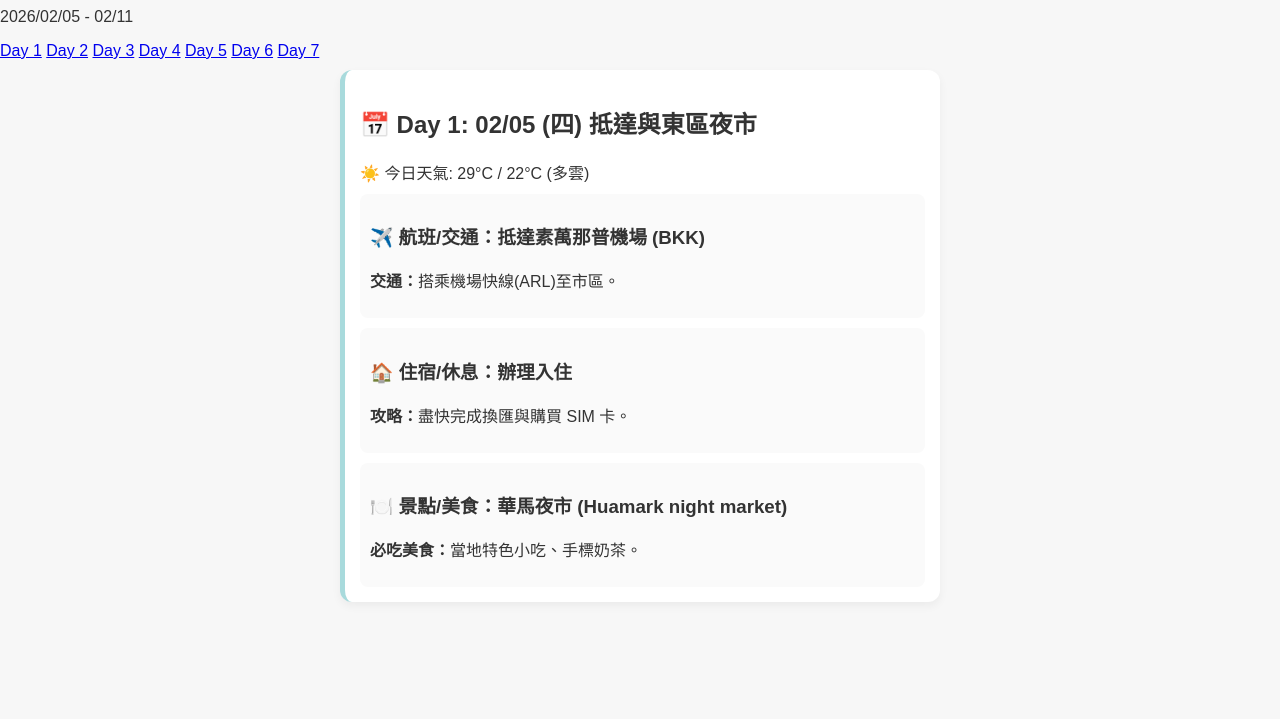
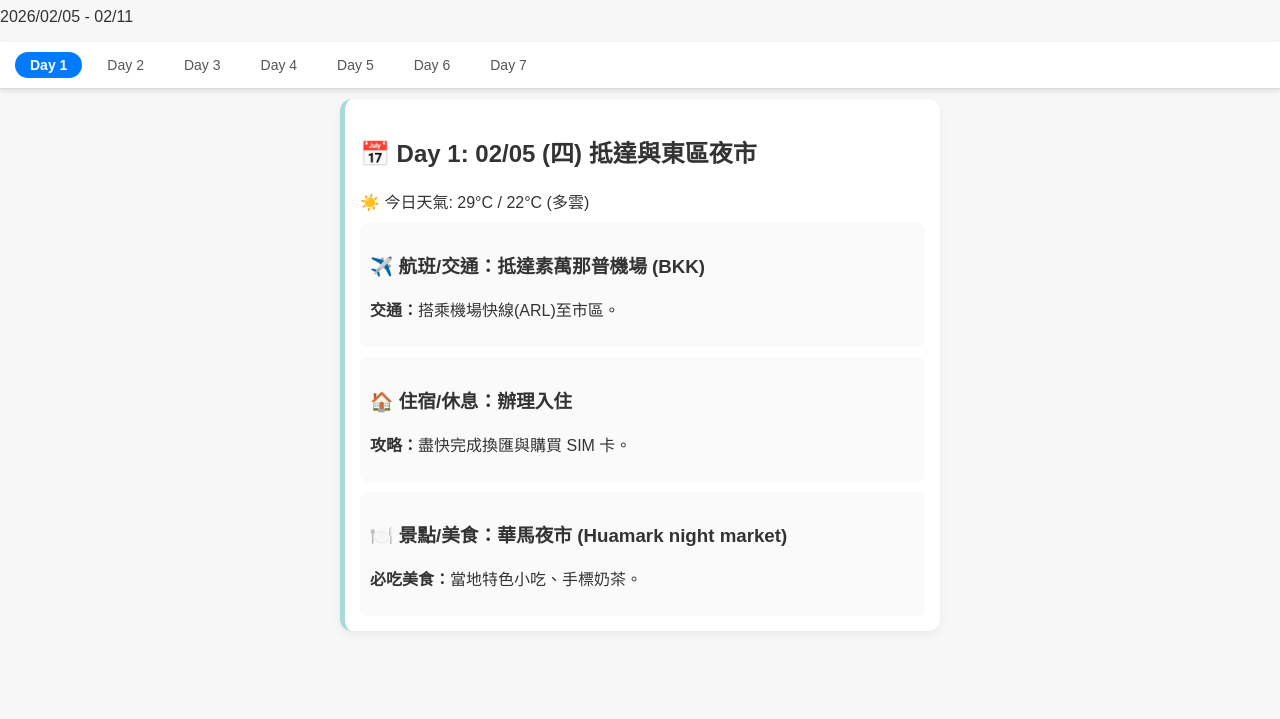
Before and after one commit to andy94law-coder/Bangkok-travel, a plain HTML site: page index.html in a window 1280 px wide. Shown: the part 81-800 px from the top of the page. Drawn offline with Linux system fonts and the light colour scheme.

Commit message:
style.css

```diff
--- a/style.css
+++ b/style.css
@@ -56,4 +56,36 @@ body {
     border-radius: 3px;
     font-size: 0.9em;
 }
-/* ...其他樣式... */
+
+/* 固定 Tab Bar 於頂部 */
+.day-tabs {
+    position: sticky; /* 讓它固定在滾動條上方 */
+    top: 0; /* 鎖定在頁面頂部 */
+    display: flex;
+    overflow-x: auto; /* 允許水平滾動 */
+    white-space: nowrap;
+    padding: 10px 10px;
+    background-color: #fff; /* 白色背景 */
+    border-bottom: 1px solid #ddd;
+    box-shadow: 0 2px 5px rgba(0,0,0,0.1); /* 輕微陰影 */
+    z-index: 100; /* 確保它在內容上方 */
+}
+
+/* Tab 按鈕樣式 */
+.tab-button {
+    text-decoration: none;
+    color: #555;
+    padding: 5px 15px;
+    margin: 0 5px;
+    border-radius: 20px;
+    font-size: 14px;
+    font-weight: 500;
+    transition: all 0.2s ease;
+}
+
+/* 點擊時的活躍狀態 */
+.tab-button.active {
+    background-color: #007aff; /* 藍色背景 (App 常用色) */
+    color: white;
+    font-weight: 700;
+}
```
